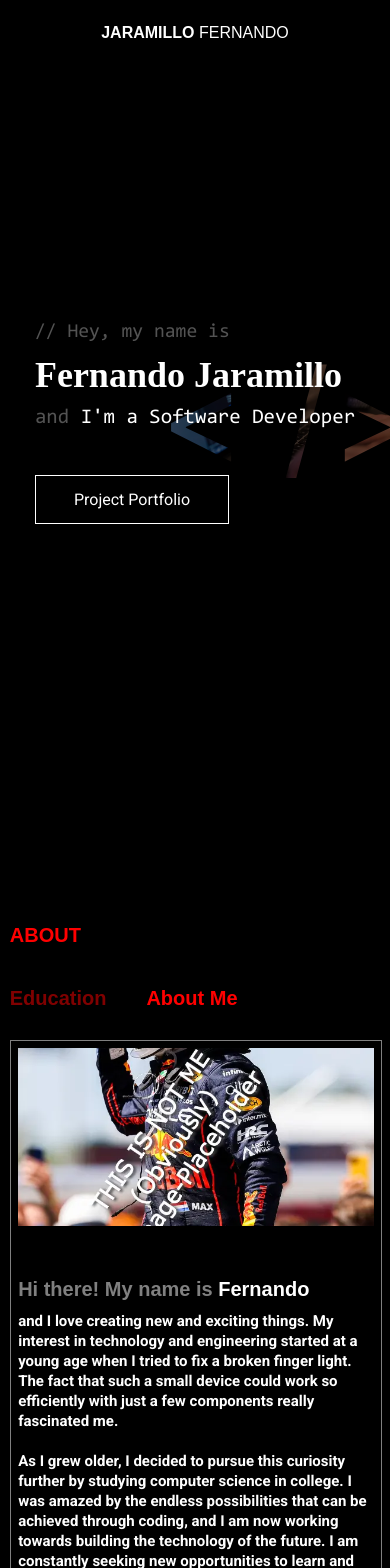
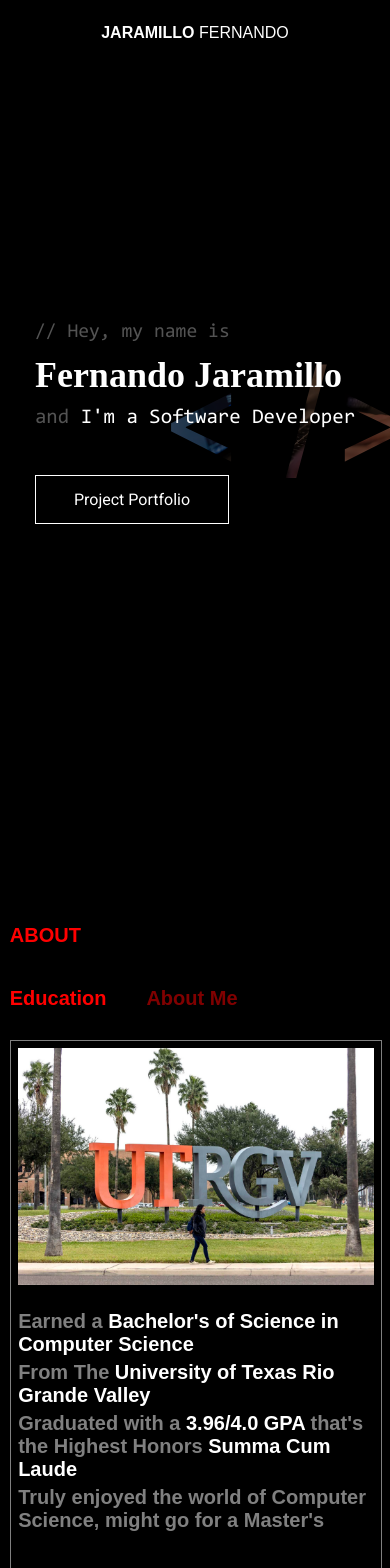
Before and after one commit to ferb7o2/jaramillo.dev, a React (Create React App) app: page / in a window 390 px wide. Shown: the top 1568 px of the page. Built offline with nearby package versions, Linux system fonts and the light colour scheme; a web font is replaced by a local one.

Commit message:
tab functionality fix + header background css details change

```diff
--- a/package.json
+++ b/package.json
@@ -14,6 +14,7 @@
     "react": "^18.1.0",
     "react-dom": "^18.1.0",
     "react-indiana-drag-scroll": "^2.2.0",
+    "react-router-dom": "^6.8.0",
     "react-scripts": "5.0.1",
     "typescript": "^4.6.4",
     "web-vitals": "^2.1.4"
--- a/src/App.tsx
+++ b/src/App.tsx
@@ -4,15 +4,18 @@ import "./App.css";
 import About from "./screens/about/about";
 import ProjectsSection from "./screens/projects/projects";
 import ContactSection from "./screens/contact/contact";
+import { BrowserRouter } from "react-router-dom";
 
 function App() {
 	return (
+		<BrowserRouter>
 			<main className="page-container">
 				<HomeSection />
 				<About />
 				<ProjectsSection />
 				<ContactSection />
 			</main>
+		</BrowserRouter>
 	);
 }
 
--- a/src/components/contentCard/contentCard.module.css
+++ b/src/components/contentCard/contentCard.module.css
@@ -150,8 +150,9 @@
 }
 
 @media screen and (max-width: 800px) {
-	.content p {
-		font-size: 21px;
+	.content p,
+	.content {
+		font-size: 20px;
 	}
 
 	.about_content {
@@ -213,7 +214,7 @@
 		max-height: 100%;
 	}
 	.content p {
-		font-size: 18px;
+		font-size: 11px;
 	}
 
 	.about_content h3 {
@@ -221,7 +222,7 @@
 	}
 
 	.about_content p {
-		font-size: 13px;
+		font-size: 12px;
 		margin-top: 5px;
 		line-height: 20px;
 	}
--- a/src/components/contentCard/contentCard.tsx
+++ b/src/components/contentCard/contentCard.tsx
@@ -3,18 +3,27 @@ import UtrgvImage from "../../assets/images/utrgv-campus.jpeg";
 
 import styles from "./contentCard.module.css";
 import HeadShot from "../../assets/images/headshot.webp";
+import { useSearchParams } from "react-router-dom";
 
 function ContentCard() {
-	const tab = true;
+	const [searchParams, setSearchParams] = useSearchParams();
+	const tab = searchParams.get("tab") || "";
 
-	const params = new URLSearchParams();
+	function changeTab(input: string) {
+		const temp = new URLSearchParams({ tab: input });
+		setSearchParams(temp);
+	}
 
 	return (
 		<div className={styles.content_section}>
 			<ul className={styles.nav_row}>
-				{tab ? (
+				{tab === "aboutMe" ? (
 					<>
-						<a onClick={(e) => {}}>
+						<a
+							onClick={(e) => {
+								changeTab("education");
+							}}
+						>
 							<li>Education</li>
 						</a>
 						<a onClick={() => {}}>
@@ -26,23 +35,20 @@ function ContentCard() {
 						<a onClick={() => {}}>
 							<li className={styles.selected}>Education</li>
 						</a>
-						<a onClick={() => {}}>
+						<a
+							onClick={() => {
+								changeTab("aboutMe");
+							}}
+						>
 							<li>About Me</li>
 						</a>
 					</>
 				)}
 			</ul>
-			{tab ? (
+			{tab === "aboutMe" ? (
 				<div className={(styles.content, styles.about_content)}>
 					<div className={styles.thirty}>
-						<div className={styles.img_container}>
-							<img
-								src={HeadShot}
-								alt={"Headshot"}
-								className={styles.self_img}
-								loading="lazy"
-							/>
-						</div>
+						<div className={styles.img_container}></div>
 					</div>
 					<div className={styles.seventy}>
 						<div className={styles.seventy_txt}>
--- a/src/components/navBar/navBar.module.css
+++ b/src/components/navBar/navBar.module.css
@@ -56,18 +56,17 @@
 }
 
 .blurred_bg {
-	width: 100%;
+	width: 110%;
 	height: 65px;
 	top: 0;
 	left: 0;
 	z-index: -1;
-	background-color: rgba(0, 0, 0, 0.61);
+	background-color: rgba(0, 0, 0, 0.21);
 	top: 0;
 	margin-top: -2px;
 	-webkit-filter: blur(6px);
-	backdrop-filter: blur(5px);
-	filter: blur(6px);
-	position: absolute;
+	backdrop-filter: blur(12px);
+	filter: blur(0px);
 	z-index: 4;
 }
 
--- a/src/components/projectCard/projectCard.module.css
+++ b/src/components/projectCard/projectCard.module.css
@@ -157,7 +157,15 @@
 		max-height: 570px;
 	}
 
+	.card .img_container {
+		max-height: max-content;
+	}
+
+	.card h2 {
+		margin-top: 10px;
+	}
+
 	.btn_row {
-		margin-top: 15px;
+		margin-top: 10px;
 	}
 }
--- a/src/screens/projects/projects.module.css
+++ b/src/screens/projects/projects.module.css
@@ -34,4 +34,8 @@
 	.main p {
 		font-size: 40px;
 	}
+
+	.main {
+		height: 105vh;
+	}
 }
```
Also changed, not shown: 1 other file (tests, documents, lock files or other folders). Lines whose indentation alone changed are shown as unchanged.
